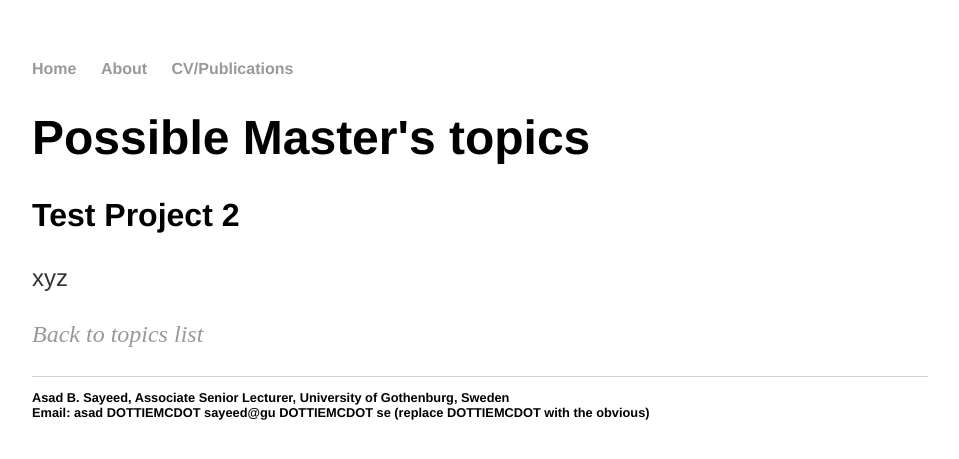
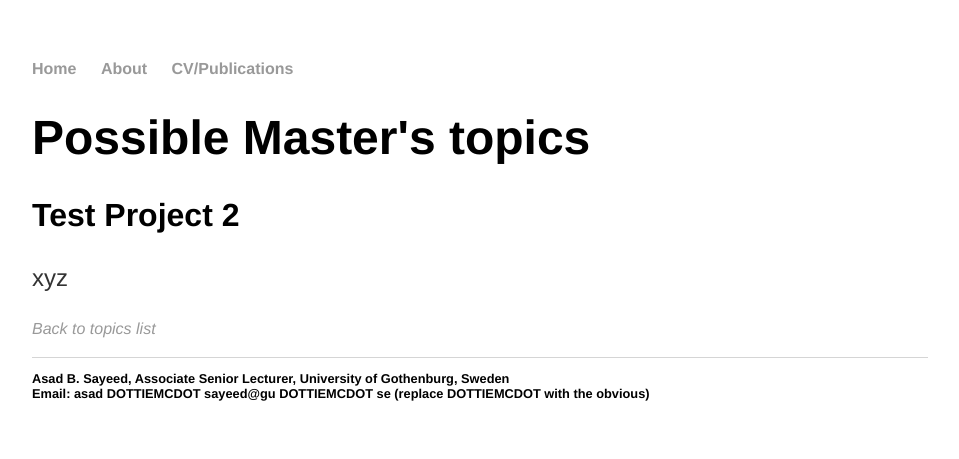
Before and after one commit to asayeed/asayeed.github.io, a Jekyll site: the page built from _mastersprojects/project2.md, in a window 1280 px wide. Shown: the top 459 px of the page, without its empty margins (160-1119 px from the left). Built offline with Jekyll 4.4.1, drawn with Linux system fonts in a browser that asks for light colours.

Commit message:
Update mp.html

```diff
--- a/_layouts/mp.html
+++ b/_layouts/mp.html
@@ -8,4 +8,4 @@
   {{ content }}
 </div>
 
-<p><i><a href="../mastersprojects.html">Back to topics list</a></i></p>
+<p class="urllink"><i><a href="../mastersprojects.html">Back to topics list</a></i></p>
```
